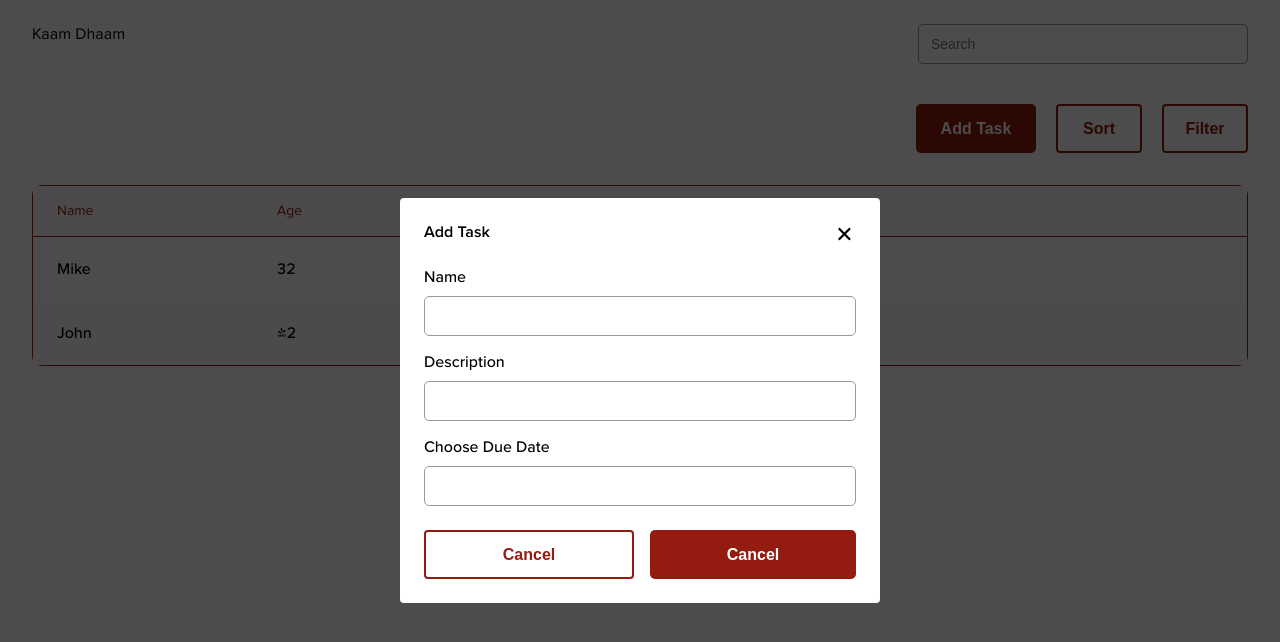
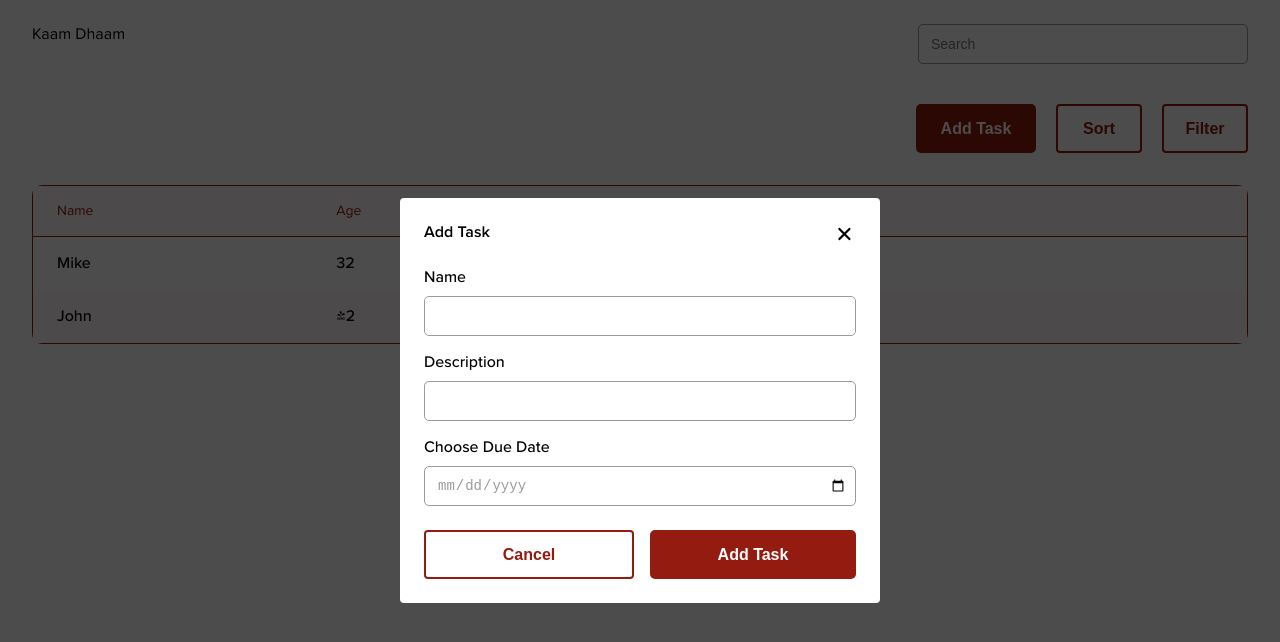
Before and after one commit to ash123mani/kaam-dhaam, a Next.js app: page / in a window 1280 px wide. Shown: the top 642 px of the page. Built offline with nearby package versions, Linux system fonts and the light colour scheme.

Commit message:
updated the input prop type

```diff
--- a/src/app/components/add-task-form-modal.tsx
+++ b/src/app/components/add-task-form-modal.tsx
@@ -16,14 +16,14 @@ export function AddTaskFormModal() {
       <Modal.Content>
         <div className={styles.addTaskFormContent}>
           <Input label="Name" name="name" />
-          <Input label="Description" name="description" />
-          <Input label="Choose Due Date" name="dueDate" />
+          <Input label="Description" name="description" cols={5}  />
+          <Input type="date" label="Choose Due Date" name="dueDate" />
         </div>
       </Modal.Content>
       <Modal.Footer>
         <div className={styles.addTaskFormFooter}>
           <Button onClick={() => {setShowModal(false)}} style={{ flex: 1 }} variant="outline">Cancel</Button>
-          <Button onClick={() => {setShowModal(false)}} style={{ flex: 1 }}>Cancel</Button>
+          <Button onClick={() => {setShowModal(false)}} style={{ flex: 1 }}>Add Task</Button>
         </div>
       </Modal.Footer>
     </Modal>
--- a/src/app/components/page-header.tsx
+++ b/src/app/components/page-header.tsx
@@ -7,7 +7,7 @@ export function PageHeader() {
   return (
     <header className={styles.header}>
       <div>Kaam Dhaam</div>
-      <Input placeholder="Search" width={330} type="text" />
+      <Input placeholder="Search" width={330} type="text" name="search" />
     </header>
   )
 }
--- a/src/app/page.tsx
+++ b/src/app/page.tsx
@@ -61,7 +61,7 @@ const columns: TableProps<DataType>['columns'] = [
     dataIndex: 'address',
     key: 'address',
     render: (rowData: DataType) => {
-      return <p className="font-bold">{rowData.address}</p>
+      return <p>{rowData.address}</p>
     }
   },
 ];
--- a/src/shared/input/input.module.css
+++ b/src/shared/input/input.module.css
@@ -4,7 +4,7 @@
 }
 
 .kdInput {
-    padding: 8px 0 8px 12px;
+    padding: 8px 8px 8px 12px;
     height: 40px;
     border: 1px solid #9B9B9B;
     border-radius: 5px;
--- a/src/shared/input/input.tsx
+++ b/src/shared/input/input.tsx
@@ -1,18 +1,30 @@
-import type { HTMLProps, ReactNode } from 'react';
+import type { DetailedHTMLProps, HTMLProps, TextareaHTMLAttributes } from 'react';
 import styles from './input.module.css'
 
+type InputProps  = (DetailedHTMLProps<TextareaHTMLAttributes<HTMLTextAreaElement>, HTMLTextAreaElement> | HTMLProps<HTMLInputElement>) & {
+  as?: 'textarea' | 'text';
+  label?: string
+};
 
-interface InputProps extends HTMLProps<HTMLInputElement> {
-  icon?: ReactNode;
-  name: string;
-}
+export function Input(props: InputProps) {
+  const { name, label } = props;
 
-export function Input({ width, ...restProps }: InputProps) {
-  const { label, name } = restProps;
+  const inputElement = () => {
+    if (isTextArea(props)) return <textarea  className={`${styles.kdInput} font-regular`} id={name} {...props} ></textarea>
+    else  {
+      const {  width, height } = props;
+      return <input className={`${styles.kdInput} font-regular`} id={name} style={{ width, height }} {...props} />
+    }
+  }
+
   return (
     <div className={styles.kdInputWrapper}>
       {label &&  <label htmlFor={name} className={`${styles.kdInputLabel} font-medium`}>{label}</label>}
-      <input className={`${styles.kdInput} font-regular`} id={name} style={{ width }} {...restProps} />
+      {inputElement()}
     </div>
   )
 }
+
+function isTextArea(input: InputProps): input is DetailedHTMLProps<TextareaHTMLAttributes<HTMLTextAreaElement>, HTMLTextAreaElement> {
+  return input['as'] === 'textarea'
+}
```
